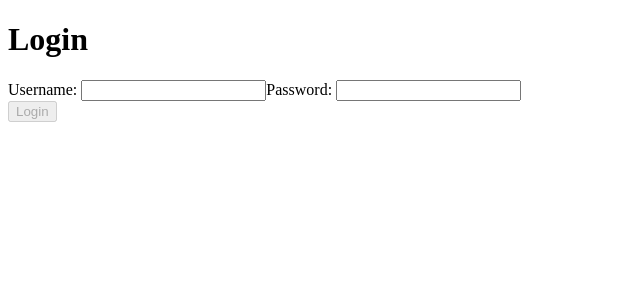
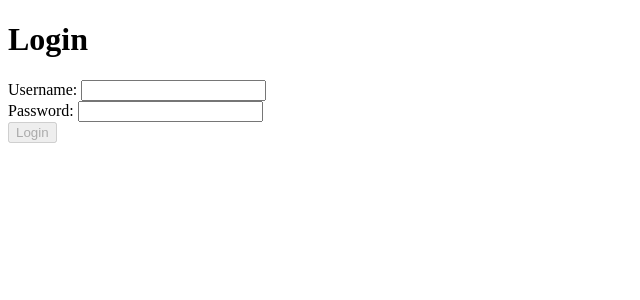
Before and after one commit to African-Marketplace-Sauti-Africa/frontEnd, a React (Create React App) app in the folder front-end/: page /login in a window 1280 px wide. Shown: the top 300 px of the page, without its empty margins (0-640 px from the left). Built offline with nearby package versions, Linux system fonts and the light colour scheme.

Commit message:
form is functional console logging input data

```diff
--- a/front-end/src/components/Login.js
+++ b/front-end/src/components/Login.js
@@ -35,25 +35,29 @@ export default function Login() {
         handleInputChange(name,value)
     }
 
-    const onSubmit = (evt) => {
-        evt.preventDefault()
-        console.log(formData)
-        // setFormData(initialFormData)
+    const onSubmit = evt => {
+        evt.preventDefault();
+        console.log(formData);
+        setFormData(initialFormData);
     }
 
 
     return(
         <div>
             <h1>Login</h1>
-            <form  onSubmit={onSubmit}>
+            <form onSubmit={onSubmit}>
+                <div>
                     <label>
                         Username: <input  onChange={onChange} value={formData.username} type='text' name='username'/>
                     </label>
+                </div>
+                <div>
                     <label>
                         Password: <input onChange={onChange} value={formData.password} type='password' name='password' />
                     </label>
+                </div>
+                <button disabled={btnDisable} id='loginBtn'>Login</button>
             </form>
-                <button disabled={btnDisable} id='loginBtn'>Login</button>
         </div>
     )
 }
```
Lines whose indentation alone changed are shown as unchanged.
